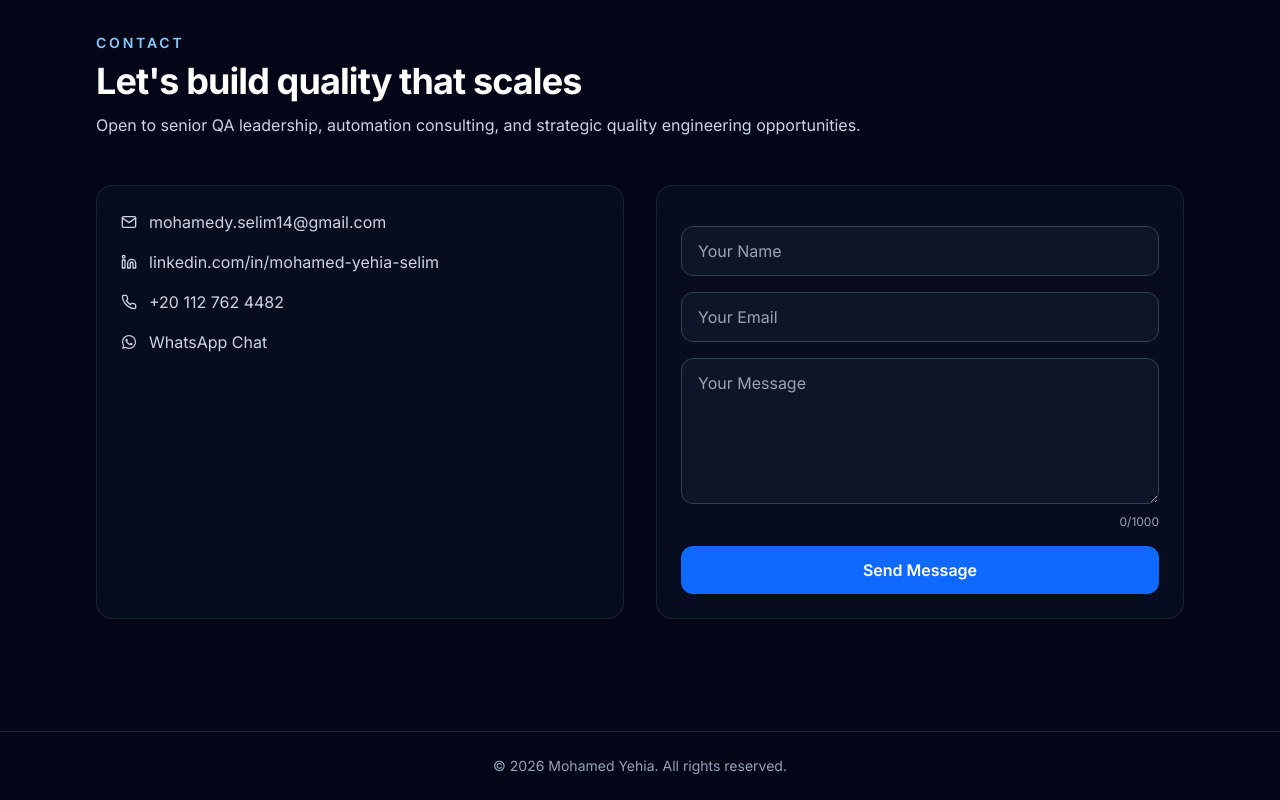
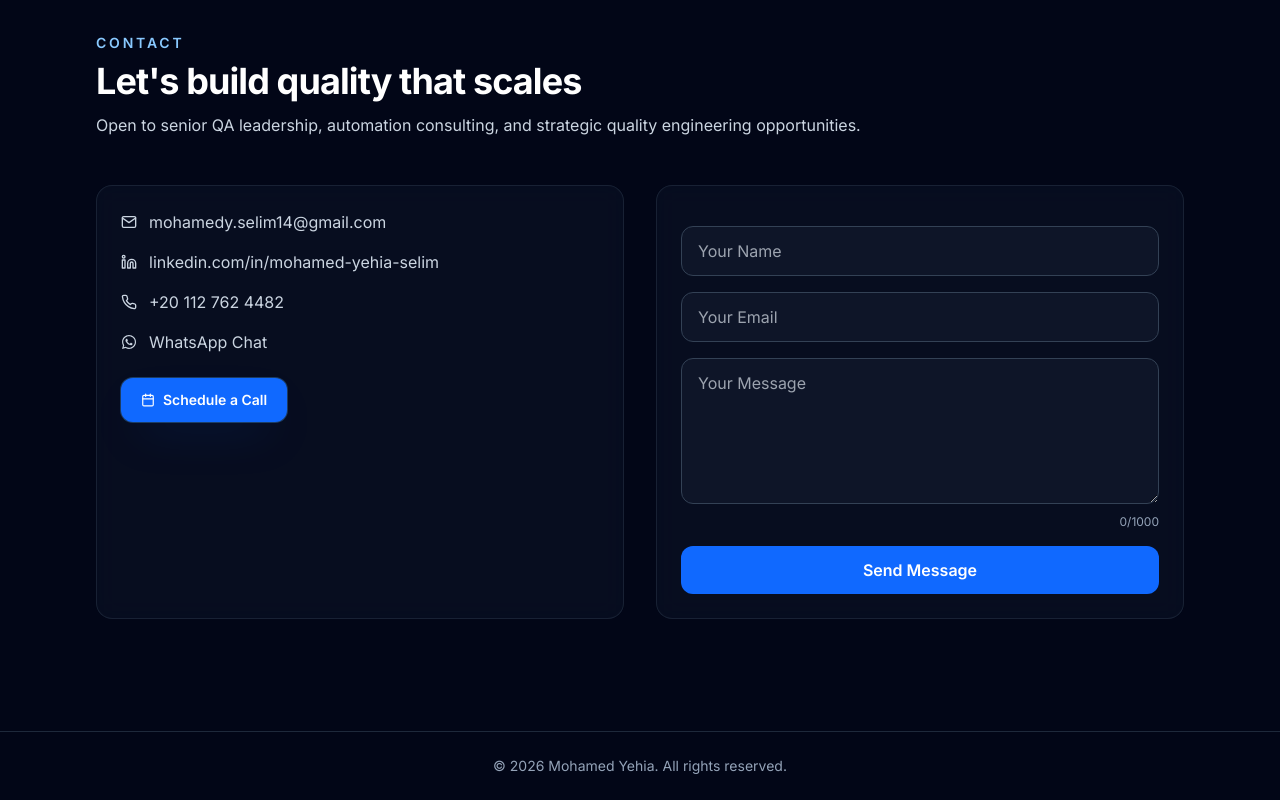
Before and after one commit to MohamedY-Selim/mohamed-yehia-portfolio, a React (Vite) app: page / in a window 1280 px wide. Shown: the part 5774-6574 px from the top of the page. Built offline with nearby package versions, Linux system fonts and the light colour scheme; no server answers.

Commit message:
Add Calendly

```diff
--- a/src/components/Contact.jsx
+++ b/src/components/Contact.jsx
@@ -1,7 +1,7 @@
 import { motion } from "framer-motion";
 import { useState } from "react";
 import emailjs from "@emailjs/browser";
-import { FiLinkedin, FiMail, FiPhone } from "react-icons/fi";
+import { FiCalendar, FiLinkedin, FiMail, FiPhone } from "react-icons/fi";
 import { FaWhatsapp } from "react-icons/fa6";
 import SectionHeading from "./SectionHeading";
 
@@ -260,6 +260,16 @@ function Contact() {
               <FaWhatsapp /> WhatsApp Chat
             </a>
           </div>
+          <a
+            href="https://calendly.com/mohamedy-selim14/new-meeting"
+            target="_blank"
+            rel="noopener noreferrer"
+            className="mt-6 inline-flex items-center gap-2 rounded-xl bg-brand-600 px-5 py-3 text-sm font-semibold text-white shadow-glow transition hover:-translate-y-0.5 hover:bg-brand-500 focus-visible:outline focus-visible:outline-2 focus-visible:outline-offset-2 focus-visible:outline-brand-400"
+            aria-label="Schedule a call on Calendly. Opens in a new tab."
+          >
+            <FiCalendar className="shrink-0" aria-hidden="true" />
+            Schedule a Call
+          </a>
         </motion.div>
 
         <motion.form
```
